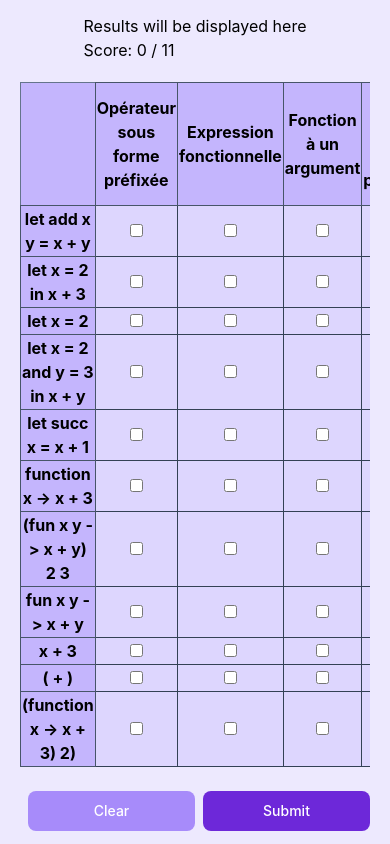
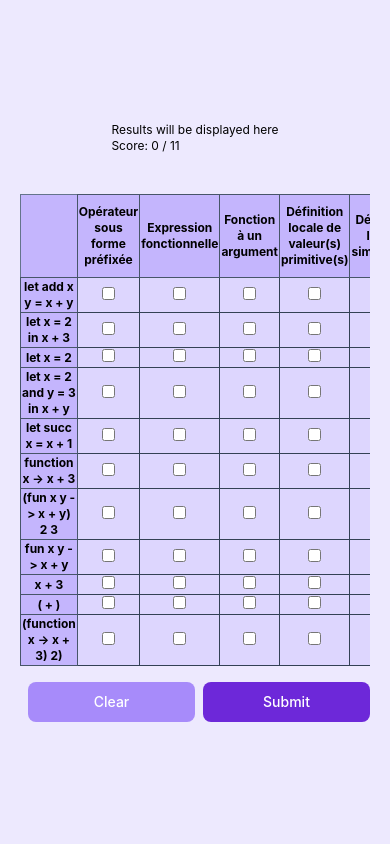
Before and after one commit to t4rm/mcq, a React (Create React App) app: page / in a window 390 px wide. Built offline with nearby package versions, Linux system fonts and the light colour scheme.

Commit message:
Update Result and Table components for more responsiveness.

```diff
--- a/src/component/Result.jsx
+++ b/src/component/Result.jsx
@@ -5,9 +5,9 @@ const Result = ({ errors, score }) => {
     const { data } = useDataContext();
 
     return (
-        <div className='mt-10 mb-5'>
+        <div className='px-5 pb-10 max-vw-full 2xl:max-w-screen-xl text-xs sm:text-sm md:text-base'>
             {errors && Object.keys(errors).length > 0 ? (
-                <div dangerouslySetInnerHTML={{__html: formatErrors(errors, data)}}>
+                <div className='overflow-y-scroll responsive-result' dangerouslySetInnerHTML={{ __html: formatErrors(errors, data) }}>
                 </div>
             ) : (
                 <p>Results will be displayed here</p>
--- a/src/component/Table.jsx
+++ b/src/component/Table.jsx
@@ -25,9 +25,8 @@ const Table = () => {
         // Change the state of isFormCleared to true to trigger shuffling
         setIsFormCleared(true);
     };
-
     return (
-        <div className='max-vw-full 2xl:max-w-screen-xl'>
+        <div className='max-vw-full 2xl:max-w-screen-xl text-xs sm:text-sm md:text-base'>
             <div className='overflow-x-auto mx-5 '>
                 <table className='table-auto border-collapse border border-slate-500 bg-violet-200'>
                     <thead>
@@ -53,7 +52,7 @@ const Table = () => {
                 </table>
             </div>
             <br />
-            <div className='flex flex-row-reverse w-full px-5 mb-10'>
+            <div className='flex flex-row-reverse w-full px-5'>
                 <button type="submit" className="text-white bg-violet-700 hover:bg-violet-800 focus:ring-4 focus:outline-none focus:ring-violet-300 font-medium rounded-lg text-sm w-full sm:w-auto px-5 py-2.5 text-center dark:bg-violet-600 dark:hover:bg-violet-700 dark:focus:ring-violet-800">Submit</button>
                 <button type="reset" onClick={clearForm} className="mx-2 text-white bg-violet-400 hover:bg-violet-500 focus:ring-4 focus:outline-none focus:ring-violet-300 font-medium rounded-lg text-sm w-full sm:w-auto px-5 py-2.5 text-center dark:bg-violet-700 dark:hover:bg-violet-800 dark:focus:ring-violet-400">Clear</button>
             </div>
--- a/src/index.css
+++ b/src/index.css
@@ -19,3 +19,19 @@ code {
 .max-vw-full {
   max-width: 100vw;
 }
+
+.responsive-result {
+  max-height: 10vh;
+}
+
+@screen lg {
+  .responsive-result {
+    max-height: 40vh;
+  }
+}
+
+@screen md {
+  .responsive-result {
+    max-height: 30vh;
+  }
+}
```
